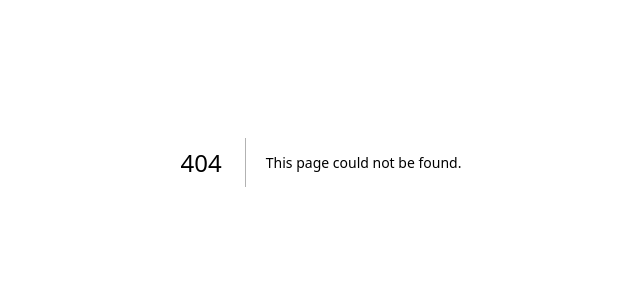
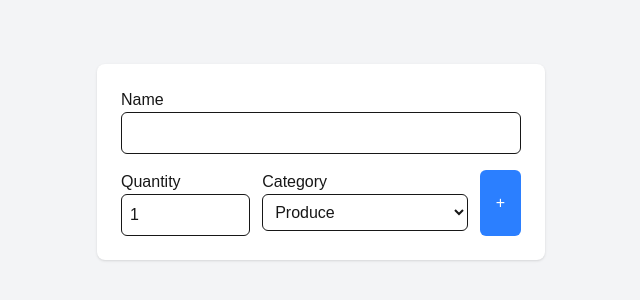
Before and after one commit to S-neha30/cprg306-assignments, a Next.js app: page /week-5 in a window 1280 px wide. Before the commit this address had no page. Shown: the part 238-538 px from the top of the page, without its empty margins (319-959 px from the left). Built offline with nearby package versions, Linux system fonts and the light colour scheme.

Commit message:
Week 5 Assignment completed

```diff
--- a/app/page.js
+++ b/app/page.js
@@ -16,6 +16,12 @@ export default function Home() {
       <p>
         <Link href="/week-4">Go to Week 4 Assignment</Link>
       </p>
+
+      <p>
+        <Link href="/week-5">Go to week 5 Assignment</Link>
+      </p>
+
+
     </main>
   );
 }
--- /dev/null
+++ b/app/week-5/NewItem.js
@@ -0,0 +1,94 @@
+"use client";
+
+import { useState } from "react";
+
+export default function NewItem() {
+  const [name, setName] = useState("");
+  const [quantity, setQuantity] = useState(1);
+  const [category, setCategory] = useState("produce");
+
+  function handleSubmit(event) {
+    event.preventDefault();
+
+    const item = {
+      name: name,
+      quantity: quantity,
+      category: category,
+    };
+
+    console.log(item);
+
+    alert(
+      "Added: " +
+        item.name +
+        ", quantity: " +
+        item.quantity +
+        ", category: " +
+        item.category
+    );
+
+    setName("");
+    setQuantity(1);
+    setCategory("produce");
+  }
+
+  return (
+    <form
+      onSubmit={handleSubmit}
+      className="max-w-md bg-white p-6 rounded-lg shadow space-y-4"
+    >
+      <div>
+        <label>Name</label>
+        <input
+          type="text"
+          required
+          value={name}
+          onChange={(e) => setName(e.target.value)}
+          className="w-full p-2 border rounded-md"
+        />
+      </div>
+
+      <div className="flex gap-3">
+        <div>
+          <label>Quantity</label>
+          <input
+            type="number"
+            min="1"
+            max="99"
+            value={quantity}
+            onChange={(e) => setQuantity(Number(e.target.value))}
+            className="w-full p-2 border rounded-md"
+          />
+        </div>
+
+        <div>
+          <label>Category</label>
+          <select
+            value={category}
+            onChange={(e) => setCategory(e.target.value)}
+            className="w-full p-2 border rounded-md"
+          >
+            <option value="produce">Produce</option>
+            <option value="dairy">Dairy</option>
+            <option value="bakery">Bakery</option>
+            <option value="meat">Meat</option>
+            <option value="frozen">Frozen Foods</option>
+            <option value="canned">Canned Goods</option>
+            <option value="dry">Dry Goods</option>
+            <option value="beverages">Beverages</option>
+            <option value="snacks">Snacks</option>
+            <option value="household">Household</option>
+            <option value="other">Other</option>
+          </select>
+        </div>
+
+        <button
+          type="submit"
+          className="bg-blue-500 text-white px-4 rounded-md"
+        >
+          +
+        </button>
+      </div>
+    </form>
+  );
+}
--- /dev/null
+++ b/app/week-5/page.js
@@ -0,0 +1,9 @@
+import NewItem from "./NewItem";
+
+export default function Page() {
+  return (
+    <main className="min-h-screen flex items-center justify-center bg-gray-100">
+      <NewItem />
+    </main>
+  );
+}
```
